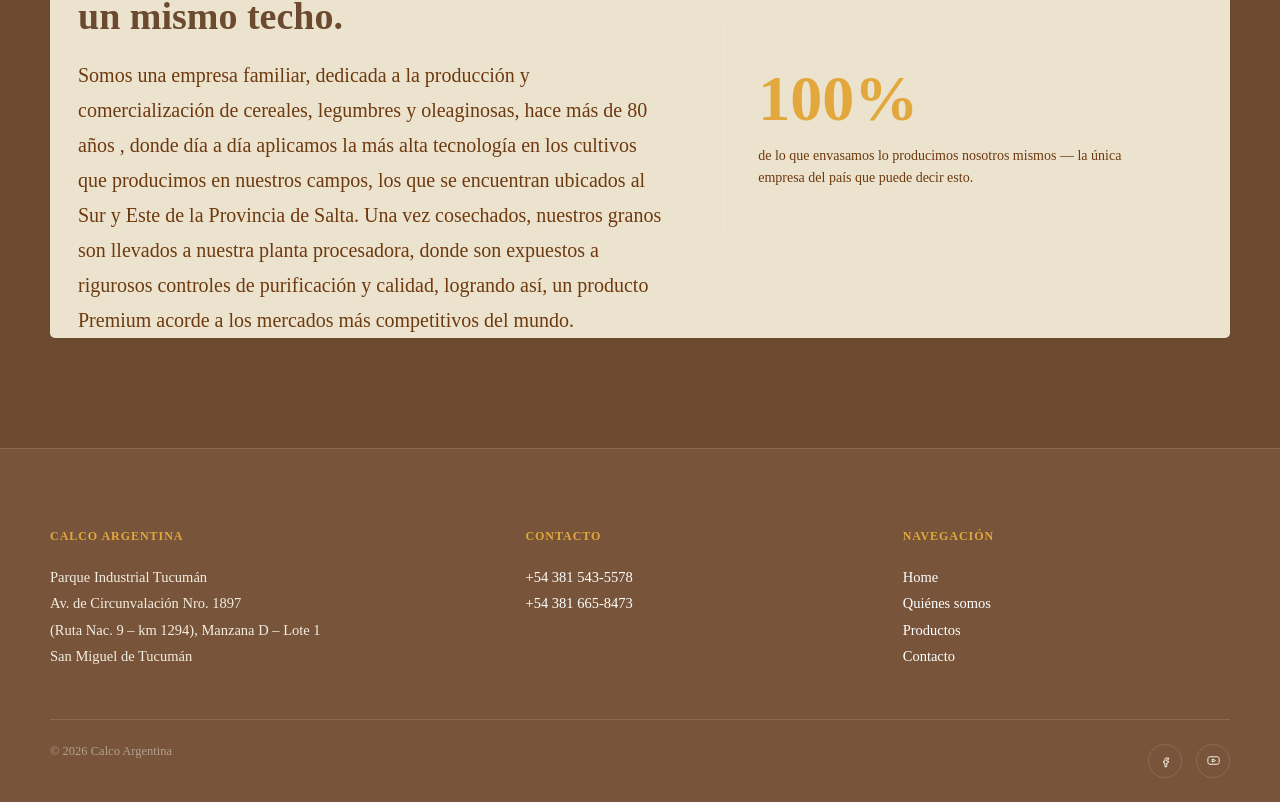
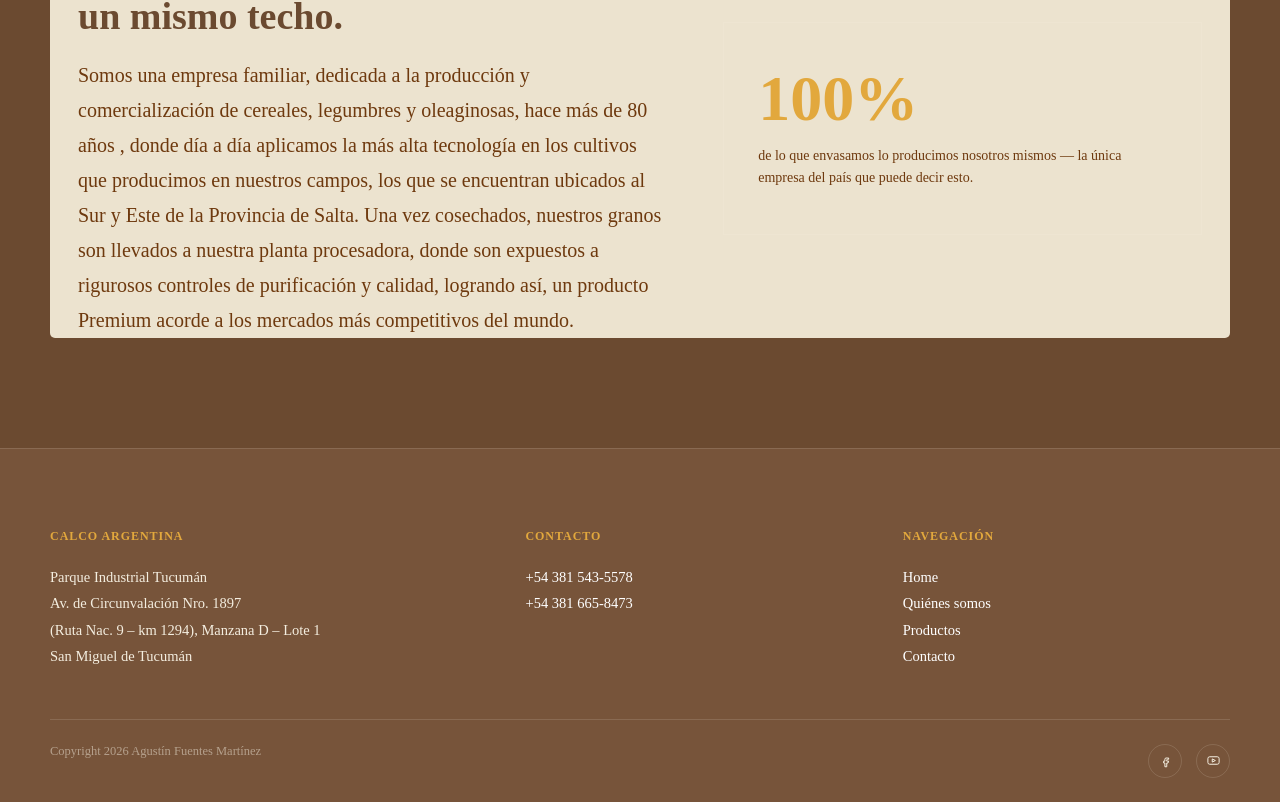
Before and after one commit to AgustinFuentesMa/Calco, a Next.js app: page / in a window 1280 px wide. Shown: the part 3185-3987 px from the top of the page. Built offline with nearby package versions, Linux system fonts and the light colour scheme.

Commit message:
Actualizar crédito del pie de página

```diff
--- a/components/Footer.tsx
+++ b/components/Footer.tsx
@@ -29,7 +29,7 @@ export default function Footer() {
       </div>
 
       <div className="wrap foot-bottom">
-        <span>© 2026 Calco Argentina</span>
+        <span>Copyright 2026 Agustín Fuentes Martínez</span>
         <div className="foot-socials">
           <a href="https://www.facebook.com/CalcoArgentina/" target="_blank" rel="noopener noreferrer">
             <svg viewBox="0 0 24 24" fill="none" strokeWidth={1.6}>
```
